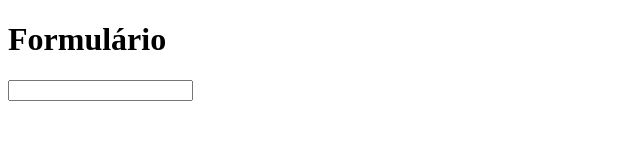
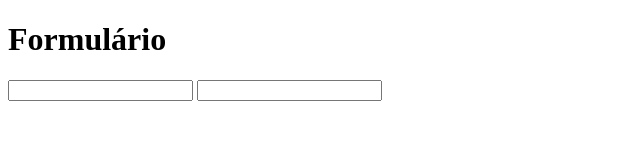
Before and after one commit to duduneto/projeto-git, a plain HTML site: page form.html in a window 1280 px wide. Shown: the whole page, without its empty margins (0-640 px from the left). Drawn offline with Linux system fonts and the light colour scheme.

Commit message:
input adicionado

```diff
--- a/form.html
+++ b/form.html
@@ -10,6 +10,7 @@
     <h1>Formulário</h1>
     <form>
         <input type="text" name="nome" />
+        <input type="text" name="telefone" />
     </form>
 </body>
 </html>
```
Also changed, not shown: 1 other file.
